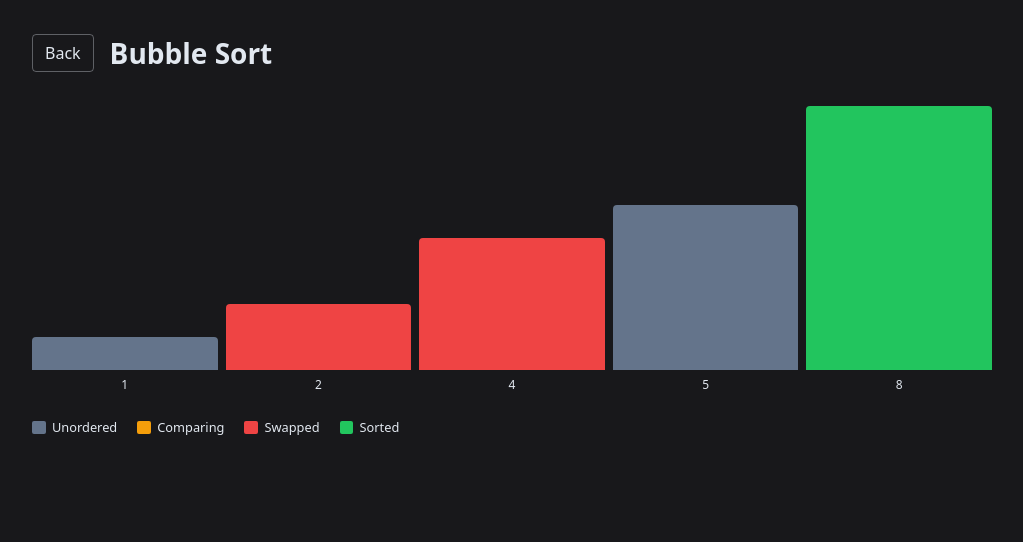
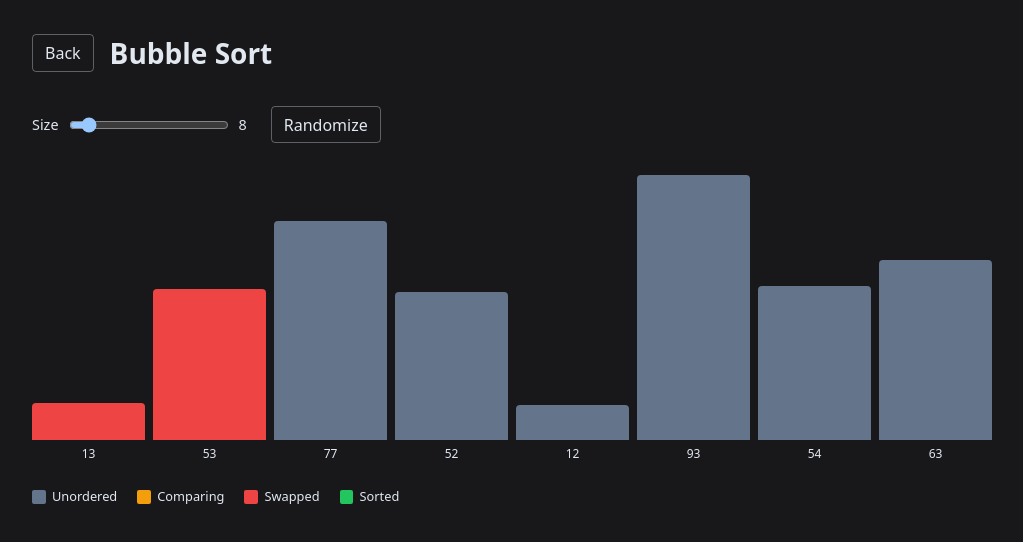
Before and after one commit to nicopowell/informatics-lab, a React (Vite) app: page / in a window 1280 px wide. Both pictures are taken after a click on the button "Explore Bubble Sort". Shown: the top 542 px of the page, without its empty margins (128-1151 px from the left). Built offline with nearby package versions, Linux system fonts and the light colour scheme.

Commit message:
feat: add configurable input for bubble sort

```diff
--- a/src/algorithms/bubble-sort/BubbleSortPage.tsx
+++ b/src/algorithms/bubble-sort/BubbleSortPage.tsx
@@ -1,29 +1,67 @@
+import { useMemo, useState } from 'react'
 import ArrayBars from './ArrayBars'
-import { generateBubbleSortSteps } from './bubbleSort'
+import { createRandomArray, generateBubbleSortSteps } from './bubbleSort'
 import './bubbleSort.css'
 
-const demoValues = [5, 1, 4, 2, 8]
-const demoSteps = generateBubbleSortSteps(demoValues)
-// Temporary step chosen to show comparing, swapped and already-sorted bars.
-const demoStep =
-  demoSteps.find((step) => step.swapped && step.sortedFrom < step.values.length) ??
-  demoSteps[demoSteps.length - 1]
+const MIN_SIZE = 5
+const MAX_SIZE = 40
+const INITIAL_SIZE = 8
 
 type BubbleSortPageProps = {
   onBack: () => void
 }
 
 function BubbleSortPage({ onBack }: BubbleSortPageProps) {
+  const [size, setSize] = useState(INITIAL_SIZE)
+  const [values, setValues] = useState(() => createRandomArray(INITIAL_SIZE))
+  const [stepIndex, setStepIndex] = useState(0)
+
+  const steps = useMemo(() => generateBubbleSortSteps(values), [values])
+  const step = steps[stepIndex]
+
+  // A new input invalidates the current position in the execution.
+  function restartWith(nextValues: number[]) {
+    setValues(nextValues)
+    setStepIndex(0)
+  }
+
+  function handleSizeChange(value: string) {
+    const nextSize = Number(value)
+    setSize(nextSize)
+    restartWith(createRandomArray(nextSize))
+  }
+
+  function handleRandomize() {
+    restartWith(createRandomArray(size))
+  }
+
   return (
     <main className="bubble-sort">
       <header className="bubble-sort__header">
-        <button type="button" className="bubble-sort__back" onClick={onBack}>
+        <button type="button" onClick={onBack}>
           Back
         </button>
         <h1>Bubble Sort</h1>
       </header>
 
-      <ArrayBars step={demoStep} />
+      <div className="bubble-sort__controls">
+        <label className="bubble-sort__field">
+          Size
+          <input
+            type="range"
+            min={MIN_SIZE}
+            max={MAX_SIZE}
+            value={size}
+            onChange={(event) => handleSizeChange(event.target.value)}
+          />
+          <span>{size}</span>
+        </label>
+        <button type="button" onClick={handleRandomize}>
+          Randomize
+        </button>
+      </div>
+
+      <ArrayBars step={step} />
     </main>
   )
 }
--- a/src/algorithms/bubble-sort/bubbleSort.css
+++ b/src/algorithms/bubble-sort/bubbleSort.css
@@ -3,7 +3,6 @@
   --bar-sorted: #22c55e;
   --bar-comparing: #f59e0b;
   --bar-swapped: #ef4444;
-  --bar-outline: #f8fafc;
 
   min-height: 100svh;
   box-sizing: border-box;
@@ -18,7 +17,7 @@
   margin-bottom: 2rem;
 }
 
-.bubble-sort__back {
+.bubble-sort button {
   font: inherit;
   padding: 0.35rem 0.75rem;
   cursor: pointer;
@@ -28,8 +27,27 @@
   border-radius: 4px;
 }
 
-.bubble-sort__back:hover {
+.bubble-sort button:hover {
   border-color: rgba(226, 232, 240, 0.7);
+}
+
+.bubble-sort__controls {
+  display: flex;
+  flex-wrap: wrap;
+  align-items: center;
+  gap: 1rem 1.5rem;
+  margin-bottom: 2rem;
+}
+
+.bubble-sort__field {
+  display: flex;
+  align-items: center;
+  gap: 0.5rem;
+  font-size: 0.9rem;
+}
+
+.bubble-sort__field input[type='range'] {
+  width: 10rem;
 }
 
 .bubble-sort h1 {
@@ -75,8 +93,6 @@
 
 .bar--comparing {
   background: var(--bar-comparing);
-  outline: 2px dashed var(--bar-outline);
-  outline-offset: 2px;
 }
 
 /* Declared after .bar--comparing so the swap state wins when both apply. */
```
